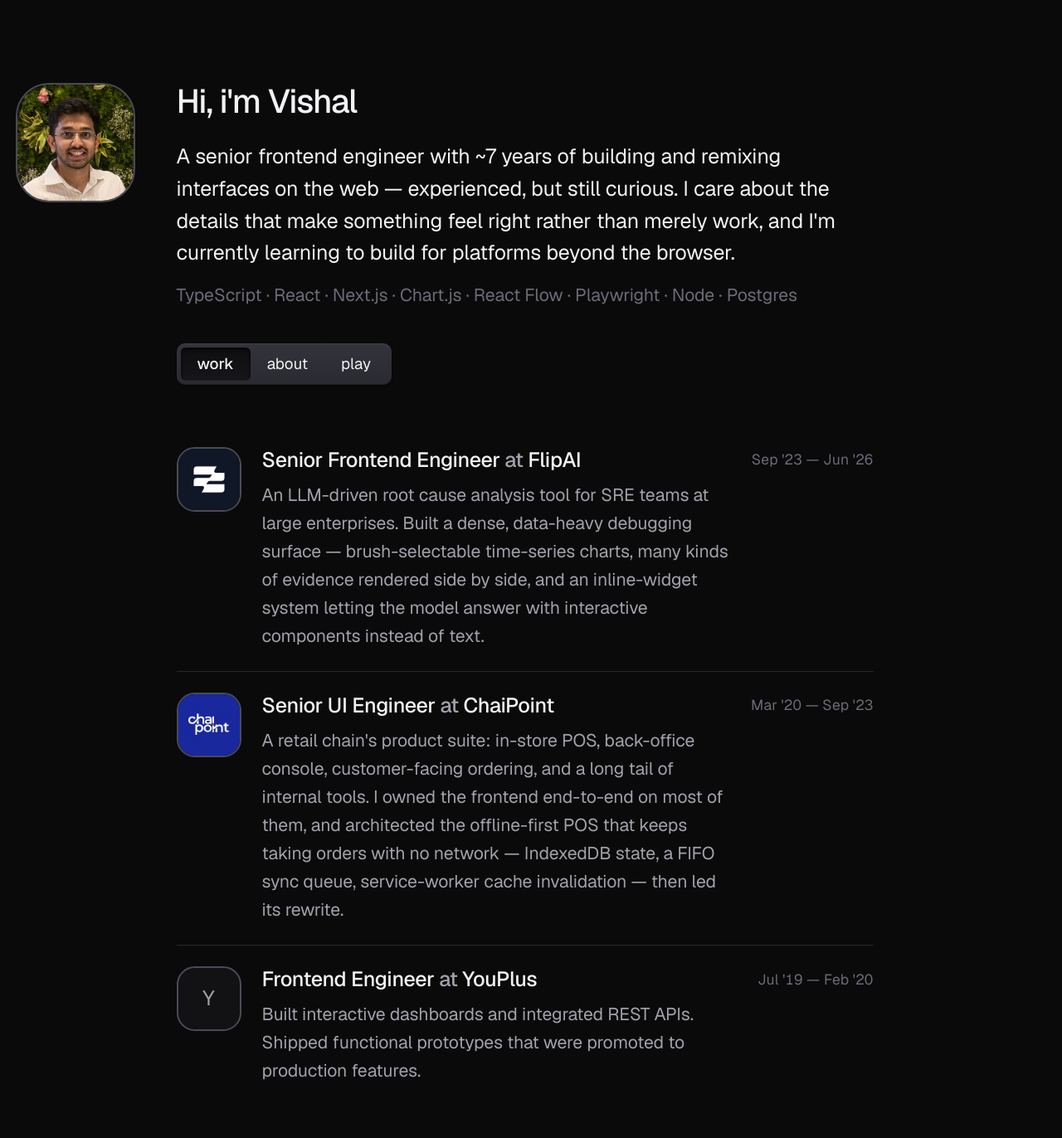
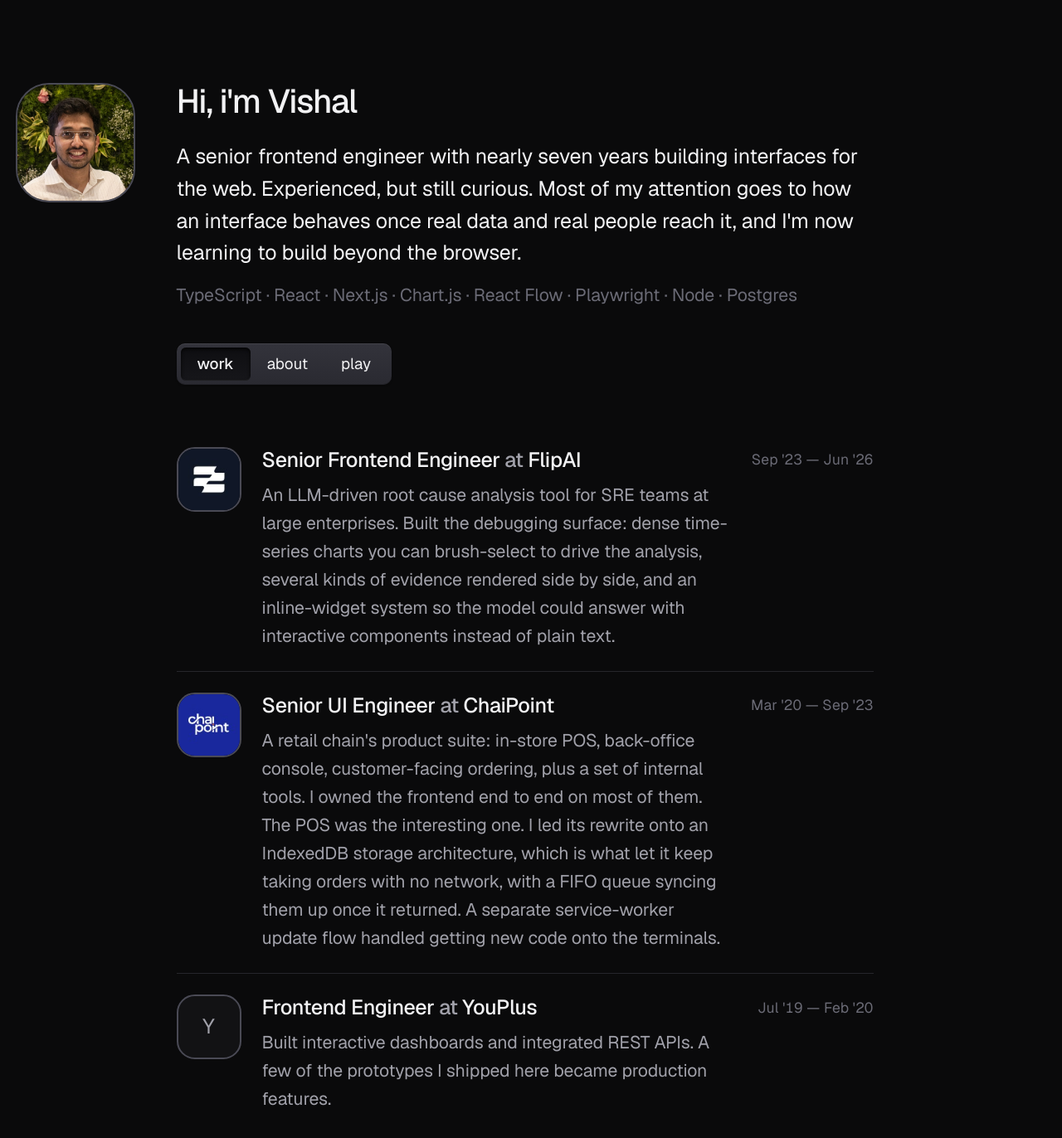
Before and after one commit to vishal-1690/website, a Next.js app: page / in a window 1280 px wide. Shown: the top 1372 px of the page at 83% size. Built offline with nearby package versions, Linux system fonts and the light colour scheme; no server answers.

Commit message:
fix: content rewrite

```diff
--- a/content/site.ts
+++ b/content/site.ts
@@ -103,13 +103,9 @@
     greeting: "Hi, i'm Vishal",
     tagline: "Senior Frontend Engineer",
     intro:
-      "A senior frontend engineer with ~7 years of building and remixing " +
-      "interfaces on the web — experienced, but still curious. I care about " +
-      "the details that make something feel right rather than merely work, " +
-      "and I'm currently learning to build for platforms beyond the browser.",
+      "A senior frontend engineer with nearly seven years building interfaces for the web. Experienced, but still curious. Most of my attention goes to how an interface behaves once real data and real people reach it, and I'm now learning to build beyond the browser.",
     description:
-      "Frontend engineer in Bengaluru, building interfaces on the web for " +
-      "about seven years. Currently learning to build for other platforms.",
+      "Frontend engineer in Bengaluru with nearly seven years building interfaces for the web. Currently learning to build beyond the browser.",
     url: process.env.SITE_URL ?? "https://localhost:3000",
     avatar: "/profile-picture.JPG",
     initials: "VG",
@@ -142,11 +138,7 @@
       start: "2023-09",
       end: "2026-06",
       description:
-        "An LLM-driven root cause analysis tool for SRE teams at large " +
-        "enterprises. Built a dense, data-heavy debugging surface — " +
-        "brush-selectable time-series charts, many kinds of evidence rendered " +
-        "side by side, and an inline-widget system letting the model answer " +
-        "with interactive components instead of text.",
+        "An LLM-driven root cause analysis tool for SRE teams at large enterprises. Built the debugging surface: dense time-series charts you can brush-select to drive the analysis, several kinds of evidence rendered side by side, and an inline-widget system so the model could answer with interactive components instead of plain text.",
     },
     {
       company: "ChaiPoint",
@@ -155,12 +147,7 @@
       start: "2020-03",
       end: "2023-09",
       description:
-        "A retail chain's product suite: in-store POS, back-office console, " +
-        "customer-facing ordering, and a long tail of internal tools. I owned " +
-        "the frontend end-to-end on most of them, and architected the " +
-        "offline-first POS that keeps taking orders with no network — " +
-        "IndexedDB state, a FIFO sync queue, service-worker cache " +
-        "invalidation — then led its rewrite.",
+        "A retail chain's product suite: in-store POS, back-office console, customer-facing ordering, plus a set of internal tools. I owned the frontend end to end on most of them. The POS was the interesting one. I led its rewrite onto an IndexedDB storage architecture, which is what let it keep taking orders with no network, with a FIFO queue syncing them up once it returned. A separate service-worker update flow handled getting new code onto the terminals.",
     },
     {
       company: "YouPlus",
@@ -169,31 +156,17 @@
       start: "2019-07",
       end: "2020-02",
       description:
-        "Built interactive dashboards and integrated REST APIs. Shipped " +
-        "functional prototypes that were promoted to production features.",
+        "Built interactive dashboards and integrated REST APIs. A few of the prototypes I shipped here became production features.",
     },
   ],
 
   about: {
     heading: "About",
     paragraphs: [
-      "I'm a frontend engineer in Bengaluru. Most of my work has been on small " +
-      "teams where owning a surface end-to-end — architecture, performance, " +
-      "and the product calls in between — was simply the job.",
-      "The thread running through it is making complicated systems legible. " +
-      "Retail operations that have to keep running in unpredictable " +
-      "environments, used in ways nobody planned for. Tools that surface an " +
-      "enormous amount of data and have to protect the user from the noise " +
-      "in it — enriching the boring parts until they actually say something.",
-      "I think about this at the system level as much as the pixel level: how " +
-      "the pieces fit, where the edges are, what happens under load. The " +
-      "unintended behaviour is the part I look forward to — the ways a user " +
-      "will break something, and the ways the product will break on its own.",
-      "I want to be a human interface engineer in the real sense of it. That " +
-      "means understanding rendering and state management at the core, not " +
-      "through the lens of whichever library is current — so that building " +
-      "an interface is something I can do on any platform, not just the one " +
-      "I happen to know.",
+      "I'm a frontend engineer in Bengaluru. Most of my work has been on small teams, where owning a surface end to end was simply the job: the architecture, the performance, and the product decisions in between.",
+      "Most of that work comes down to making complicated systems legible. Retail operations have to keep running in unpredictable conditions, and they get used in ways nobody planned for. Debugging tools have to surface an enormous amount of data without burying the person reading it, which usually means enriching dull records until they say something useful.",
+      "I think about this at the system level as much as the pixel level: how the pieces fit together, where the edges are, and what happens under load. I genuinely enjoy the unintended behaviour, both the ways a user will break something and the ways a product will break on its own.",
+      "What I want next is to be a human interface engineer in the fullest sense of the term: to understand rendering and state management at their core, rather than through whichever library happens to be current. Then building an interface becomes something I can do on any platform I need to.",
     ],
   },
 };
```
